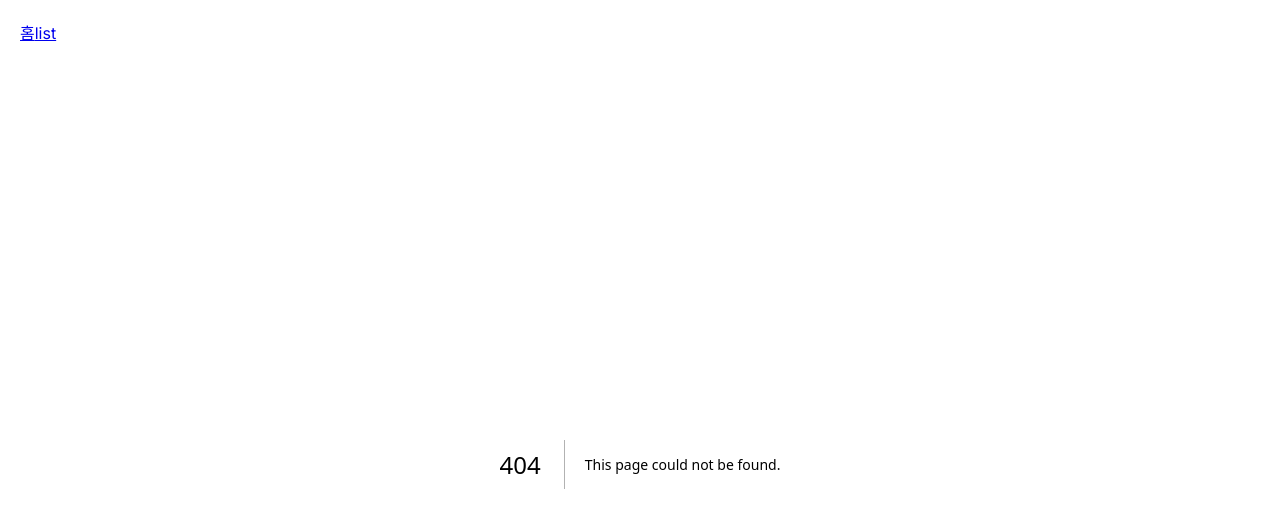
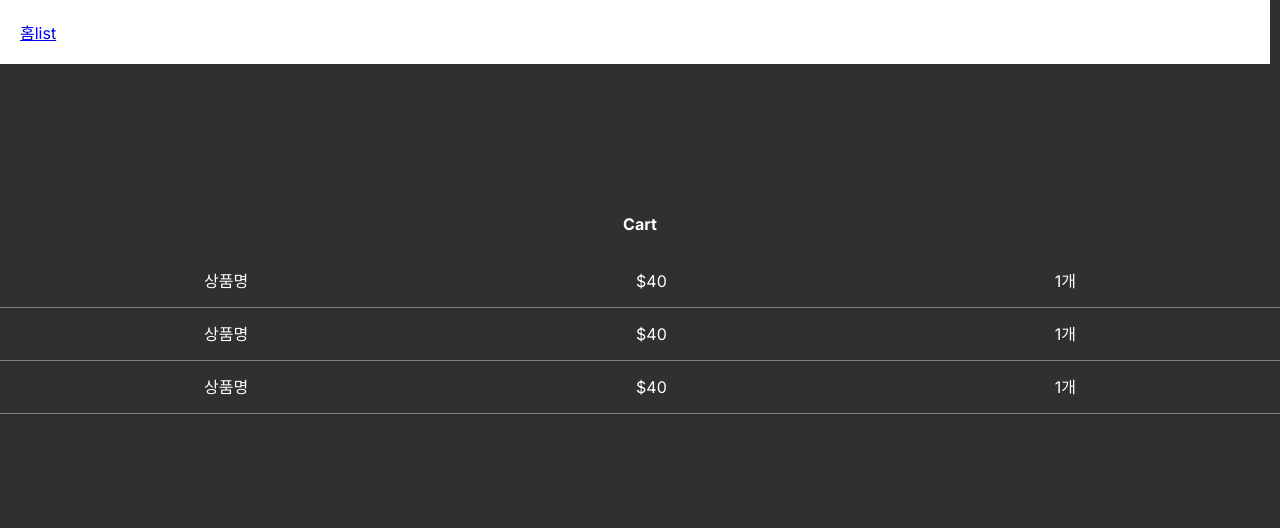
Before and after one commit to castberry10/nextjs-study, a Next.js app in the folder aws-app-fresh/: page /cart in a window 1280 px wide. Before the commit this address had no page. Shown: the top 528 px of the page. Built offline with nearby package versions, Linux system fonts and the light colour scheme.

Commit message:
cart page 생성

```diff
--- /dev/null
+++ b/aws-app-fresh/app/cart/page.js
@@ -0,0 +1,21 @@
+export default function Cart() {
+  return (
+    <div>
+      <h4 className="title">Cart</h4>
+      <CartItem></CartItem>
+	  <CartItem></CartItem>
+	  <CartItem></CartItem>
+
+    </div>
+  )
+}
+
+function CartItem(){
+	return (
+	<div className="cart-item">
+        <p>상품명</p>
+        <p>$40</p>
+        <p>1개</p>
+      </div>
+	)
+}
--- a/aws-app-fresh/app/globals.css
+++ b/aws-app-fresh/app/globals.css
@@ -40,3 +40,11 @@
 	margin-right: 10px;
 	text-decoration: none;
 }
+
+.cart-item {
+  padding: 10px;
+  display: flex;
+  justify-content: space-around;
+  border-bottom: 1px solid grey;
+  line-height: 0px;
+}
```
Also changed, not shown: aws-app-fresh/app/list/page.js (+1 -2 lines).
